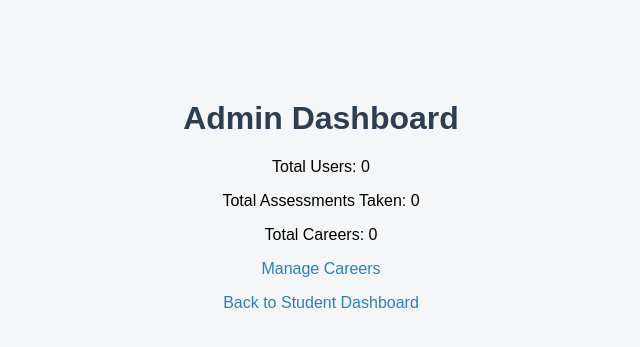
After one commit to Teju1610harer/pathpilot, a Flask app: page /admin in a window 1280 px wide. The commit adds this page. Shown: the top 347 px of the page, without its empty margins (319-959 px from the left). Run offline with Flask 3, Linux system fonts and the light colour scheme; the visitor is signed in with stand-in values (Sample User, id 1); data that the repository does not hold is empty; parts of the project's set-up code (start-up, migrations or seed data) failed here and were passed over.

Commit message:
Added conditional admin panel link on dashboard

```diff
--- a/main.py
+++ b/main.py
@@ -71,7 +71,7 @@ def dashboard():
     if "user_id" not in session:
         flash("Please log in first.")
         return redirect(url_for("login"))
-    return render_template("dashboard.html", name=session["name"])
+    return render_template("dashboard.html", name=session["name"], role=session.get("role"))
 
 @app.route("/logout")
 def logout():
@@ -172,6 +172,45 @@ def history():
         })
 
     return render_template("history.html", history=history_list)
+def admin_required():
+    return session.get("role") == "admin"
+
+@app.route("/admin")
+def admin_dashboard():
+    if not admin_required():
+        flash("Admin access only.")
+        return redirect(url_for("login"))
+
+    total_users = db.users.count_documents({})
+    total_assessments = db.assessments.count_documents({})
+    total_careers = db.careers.count_documents({})
+
+    return render_template(
+        "admin_dashboard.html",
+        total_users=total_users,
+        total_assessments=total_assessments,
+        total_careers=total_careers
+    )
+
+@app.route("/admin/careers")
+def admin_careers():
+    if not admin_required():
+        flash("Admin access only.")
+        return redirect(url_for("login"))
+
+    careers = list(db.careers.find())
+    return render_template("admin_careers.html", careers=careers)
+
+@app.route("/admin/careers/delete/<career_id>")
+def admin_delete_career(career_id):
+    if not admin_required():
+        flash("Admin access only.")
+        return redirect(url_for("login"))
+
+    from bson.objectid import ObjectId
+    db.careers.delete_one({"_id": ObjectId(career_id)})
+    flash("Career deleted.")
+    return redirect(url_for("admin_careers"))
 
 if __name__ == "__main__":
     app.run(debug=True)
--- /dev/null
+++ b/templates/admin_dashboard.html
@@ -0,0 +1,16 @@
+<!DOCTYPE html>
+<html lang="en">
+<head>
+    <meta charset="UTF-8">
+    <title>Admin Dashboard - PathPilot</title>
+    <link rel="stylesheet" href="{{ url_for('static', filename='css/style.css') }}">
+</head>
+<body>
+    <h1>Admin Dashboard</h1>
+    <p>Total Users: {{ total_users }}</p>
+    <p>Total Assessments Taken: {{ total_assessments }}</p>
+    <p>Total Careers: {{ total_careers }}</p>
+    <p><a href="/admin/careers">Manage Careers</a></p>
+    <p><a href="/dashboard">Back to Student Dashboard</a></p>
+</body>
+</html>
--- a/templates/dashboard.html
+++ b/templates/dashboard.html
@@ -11,6 +11,9 @@
     <p><a href="/assessment">Take Career Assessment</a></p>
     <p><a href="/results">View My Results</a></p>
     <p><a href="/history">View History</a></p>
-    <a href="/logout">Logout</a>
+    {% if role == "admin" %}
+    <p><a href="/admin">Admin Panel</a></p>
+    {% endif %}
+    <p><a href="/logout">Logout</a></p>
 </body>
 </html>
```
Also changed, not shown: templates/admin_careers.html (added, +21 -0 lines).
